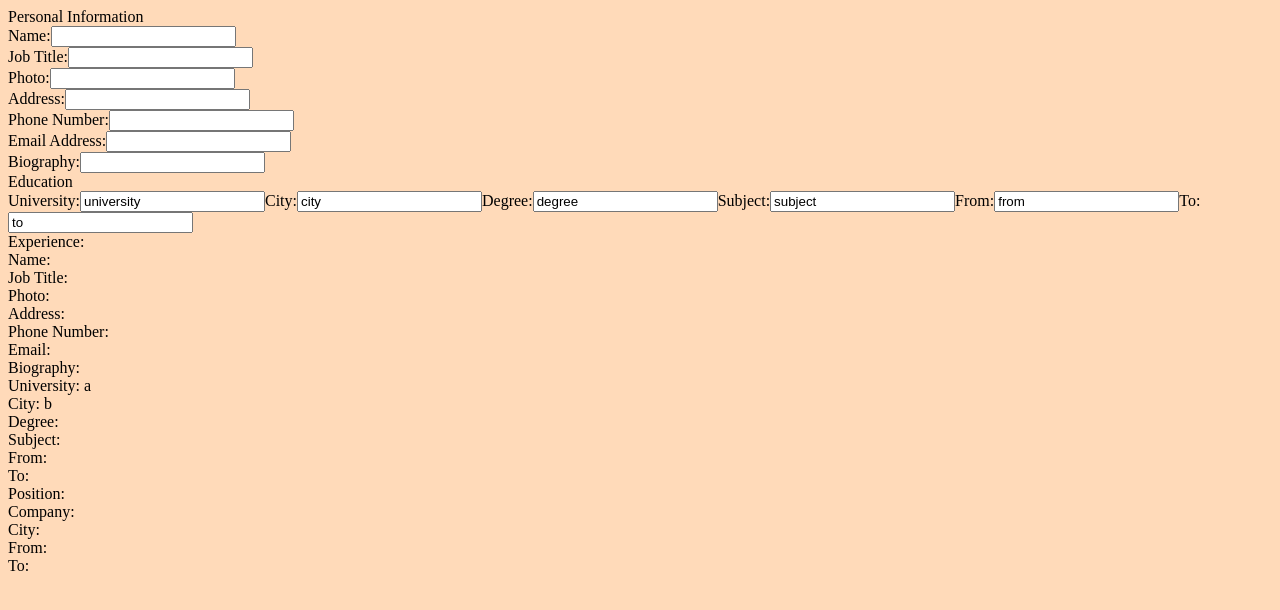
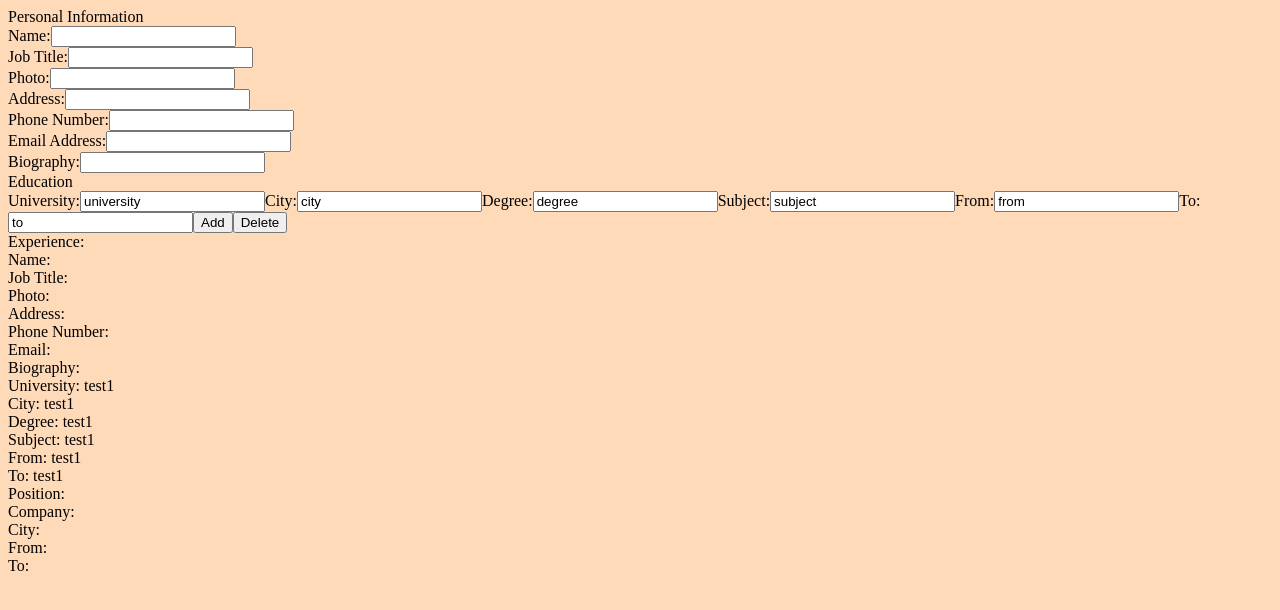
Before and after one commit to muscularmayo/cv-generator, a React (Create React App) app: page / in a window 1280 px wide. Shown: the top 610 px of the page. Built offline with nearby package versions, Linux system fonts and the light colour scheme.

Commit message:
preliminary add/delete education, add is great but delete is...

```diff
--- a/src/App.js
+++ b/src/App.js
@@ -19,12 +19,12 @@ class App extends Component {
         biography: ''
       },
       education: [{
-        university: 'a',
-        city: 'b',
-        degree: '',
-        subject: '',
-        from: '',
-        to: '',
+        university: 'test1',
+        city: 'test1',
+        degree: 'test1',
+        subject: 'test1',
+        from: 'test1',
+        to: 'test1',
       }],
       experience: [{
         position: '',
--- a/src/components/Education.js
+++ b/src/components/Education.js
@@ -7,6 +7,8 @@ export default class Education extends Component {
       count: 1
     }
     this.handleChange = this.handleChange.bind(this)
+    this.addEducation = this.addEducation.bind(this)
+    this.deleteEducation = this.deleteEducation.bind(this)
   }
 
   handleChange (info) {
@@ -20,11 +22,19 @@ export default class Education extends Component {
     }
 
     this.props.handleEducationChange(educationObject)
-
   }
 
-  addEducation () {
+  addEducation (event) {
     // we will add another object here
+    const newCount = this.state.count + 1
+    this.setState({count: newCount})
+    event.preventDefault();
+  }
+
+  deleteEducation(event) {
+    const newCount = this.state.count - 1;
+    this.setState({count: newCount})
+    event.preventDefault();
   }
 
   render() {
@@ -59,6 +69,8 @@ export default class Education extends Component {
             <input defaultValue="to" type="text"></input>
           </label>
           {/* add and delete button are necessary here */}
+          <button onClick={this.addEducation}>Add</button>
+          <button index={i} onClick={this.deleteEducation}>Delete</button>
         </form>
         </div>
       )
```
